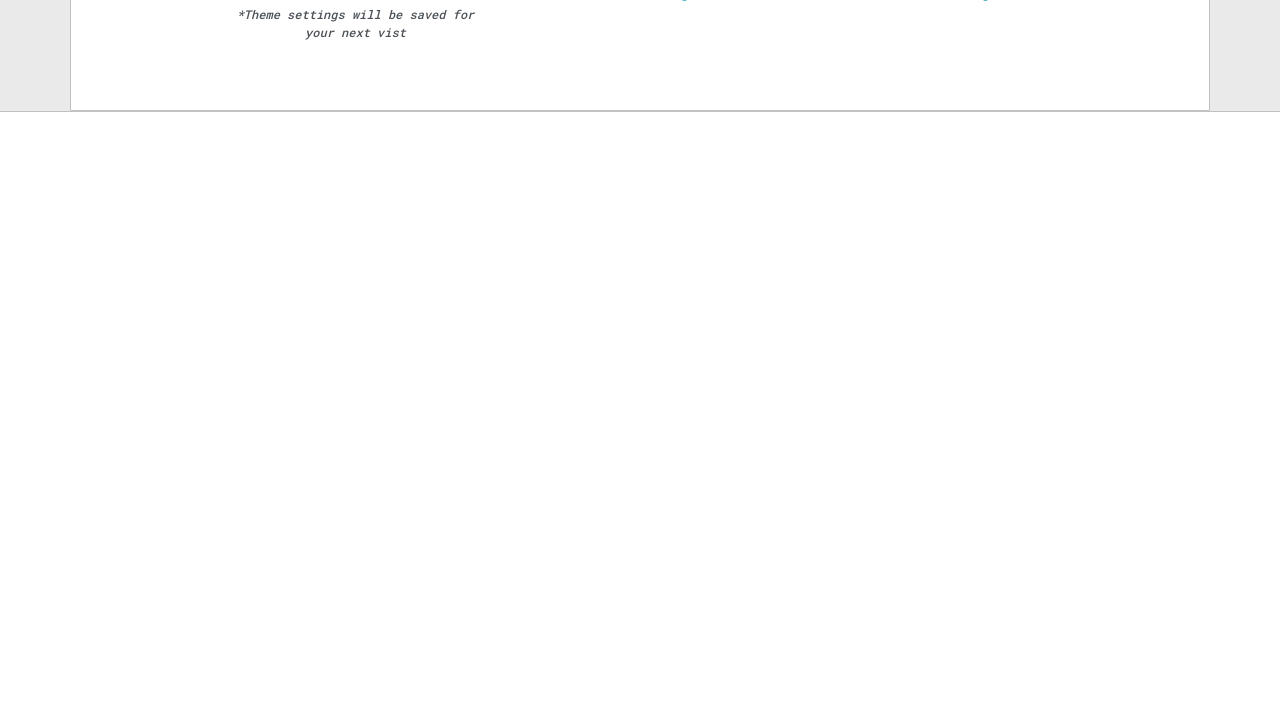
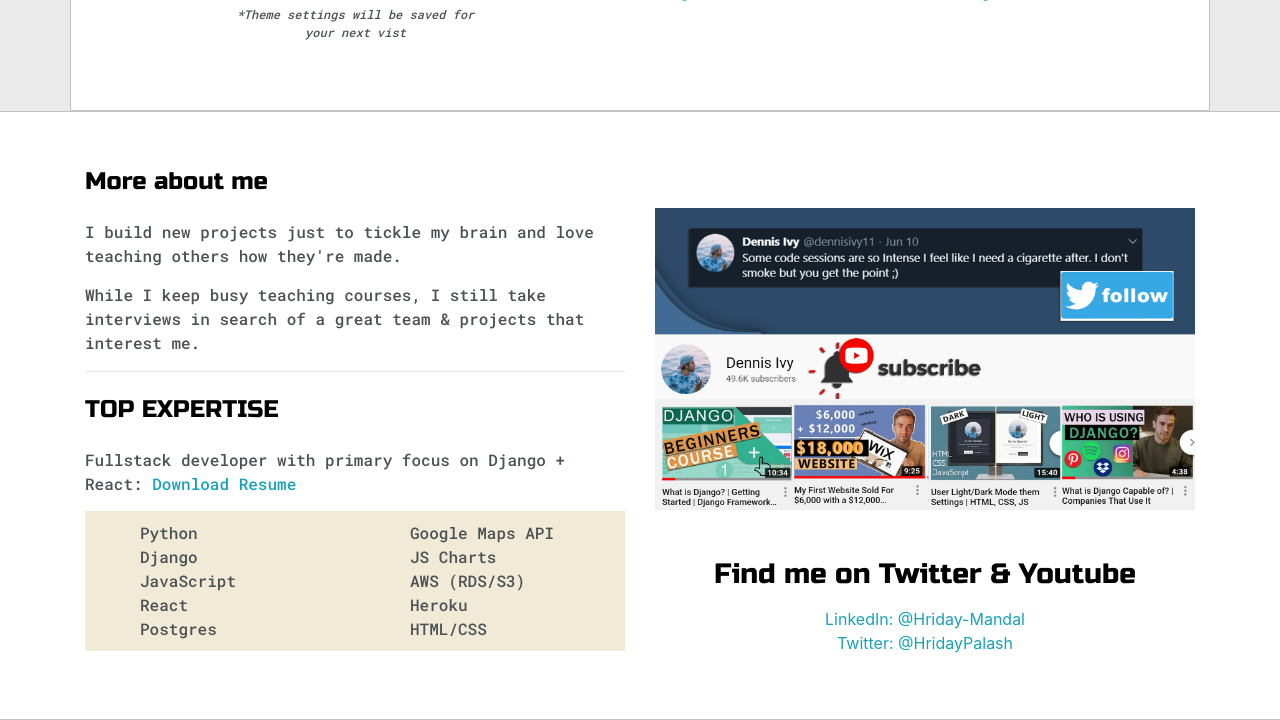
Before and after one commit to HridayPalash/Hriday-s-Portfolio, a website: page src/index.html in a window 1280 px wide. Shown: the part 579-1299 px from the top of the page. Before the commit the page ends 800 px from the top, so only its background shows below. Drawn offline with Linux system fonts and the light colour scheme.

Commit message:
About me section create completed

```diff
--- a/src/index.html
+++ b/src/index.html
@@ -66,6 +66,56 @@
         </div>
     </section>
     <!--Intro Section End-->
+    <!--About Section-->
+    <section class="s2 py-5">
+        <div class="container">
+            <div class="row">
+                <div class="col-md-6">
+                    <div class="about-me">
+                        <h4 class="py-2">More about me</h4>
+                        <p>I build new projects just to tickle my brain and love teaching others how they're made.</p>
+                        <p>While I keep busy teaching courses, I still take interviews in search of a great team & projects that interest me.</p>
+                        <hr>
+                        <h4 class="py-2">TOP EXPERTISE</h4>
+                        <p>Fullstack developer with primary focus on Django + React: <a href="#"> Download Resume</a></p>
+                        <div class="container">
+                            <div class="row skill-option">
+                                <div class="col">
+                                    <ul>
+                                        <li>Python</li>
+                                        <li>Django</li>
+                                        <li>JavaScript</li>
+                                        <li>React</li>
+                                        <li>Postgres</li>
+                                    </ul>
+                                </div>
+                                <div class="col">
+                                    <ul>
+                                        <li>Google Maps API</li>
+                                        <li>JS Charts</li>
+                                        <li>AWS (RDS/S3)</li>
+                                        <li>Heroku</li>
+                                        <li>HTML/CSS</li>
+                                    </ul>
+                                </div>
+                            </div>
+                        </div>
+                    </div>
+                </div>
+                <div class="col-md-6">
+                    <div class="social-icon pt-5 text-center">
+                        <img class="img-fluid" src="img/follow.jpg" alt="Follow Me">
+                        <h3 class="pt-5">Find me on Twitter & Youtube</h3>
+                        <div class="social-link py-3">
+                            <div class="linkedin-link"><a target="_blank" href="https://www.linkedin.com/in/hriday-mandal/">LinkedIn: @Hriday-Mandal</a></div>
+                            <div class="twitter-link"><a target="_blank" href="https://twitter.com/HridayPalash">Twitter: @HridayPalash</a></div>
+                        </div>
+                    </div>
+                </div>
+            </div>
+        </div>
+    </section>
+    <!--About Section End-->
 
 
     <!-- JS FILES -->
```
